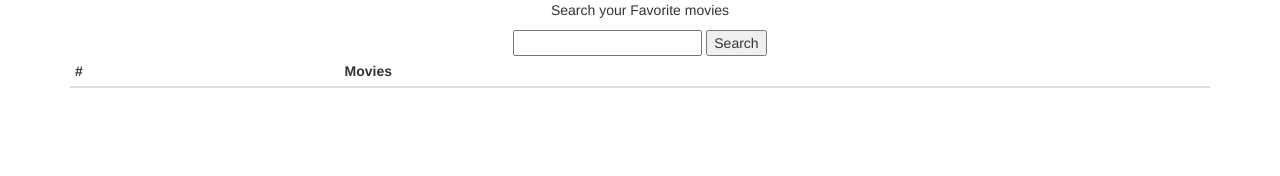
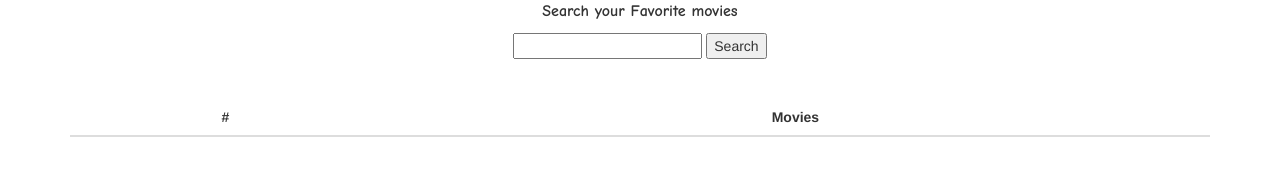
Before and after one commit to VanHakobyan/ECMAScript6, a plain HTML site: page KinoSite/Kino.html in a window 1280 px wide. Drawn offline with nearby package versions, Linux system fonts and the light colour scheme.

Commit message:
add more fixes

```diff
--- a/KinoSite/Kino.html
+++ b/KinoSite/Kino.html
@@ -9,24 +9,20 @@
     <link rel="stylesheet" type="text/css" href="style.css">
 </head>
 <body>
-    <div class="container" align="center">
-
-        <p class="title">Search your Favorite movies</p>
+    <div class="container" style="text-align:center;">
+        <p class="title"><strong>Search your Favorite movies</strong> </p>
         <input class="search" type="text" name="kino" />
         <input class="button" type="button" name="button" value="Search" />
-
-        <table class="table table-condensed" id="table" align="center">
+        <br /><br /><br />
+        <table class="table table-strped" id="table">
             <thead>
                 <tr>
-                    <th>#</th>
-                    <th>Movies</th>
+                    <th class="th">#</th>
+                    <th class="th">Movies</th>
                 </tr>
             </thead>
-            <tbody id="tb">
-
-            </tbody>
+            <tbody id="tb"></tbody>
         </table>
-        <!--<ul class="ul"></ul>-->
     </div>
 </body>
 </html>
--- a/KinoSite/style.css
+++ b/KinoSite/style.css
@@ -1,3 +1,10 @@
-.container {
-    height: 100px
+#table {
+    text-align: center
 }
+.title {
+    font-family: "Comic Sans MS", cursive, sans-serif;
+    font-size:medium
+}
+.th {
+    text-align: center
+}
```
